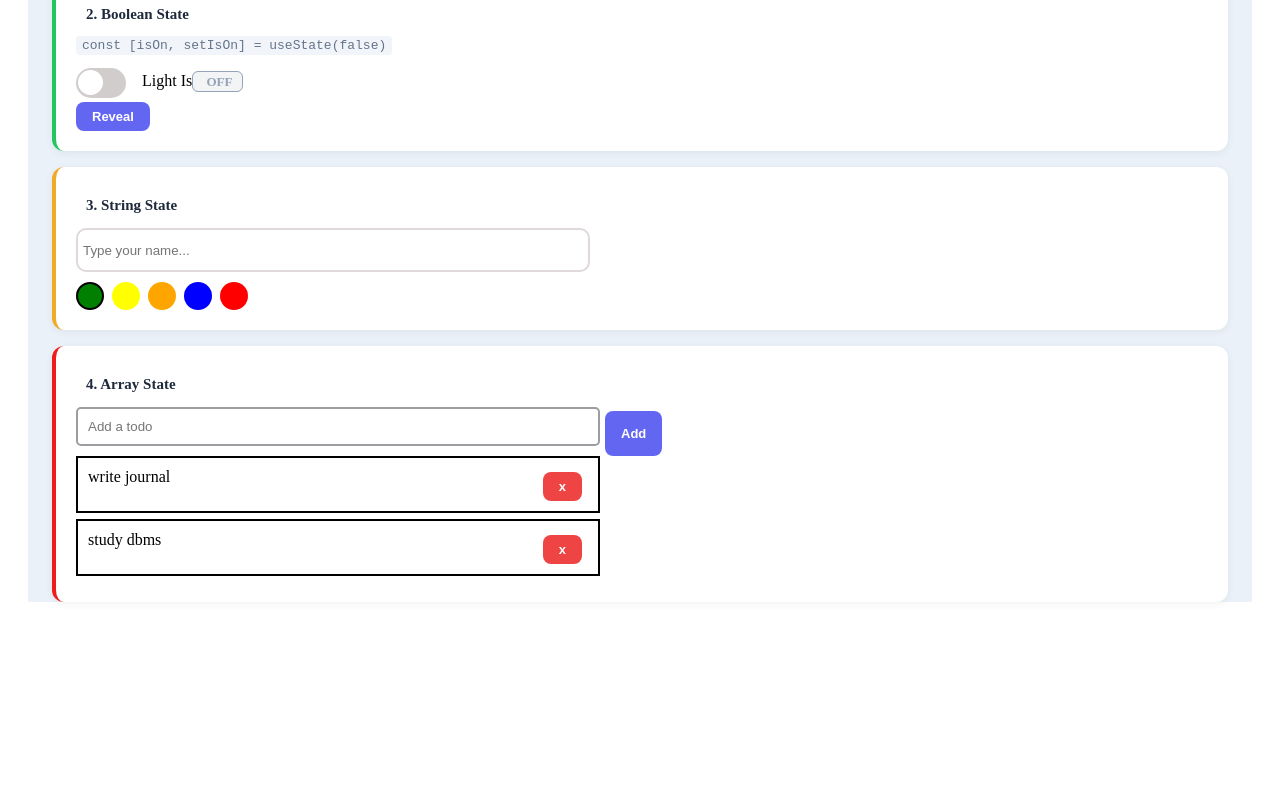
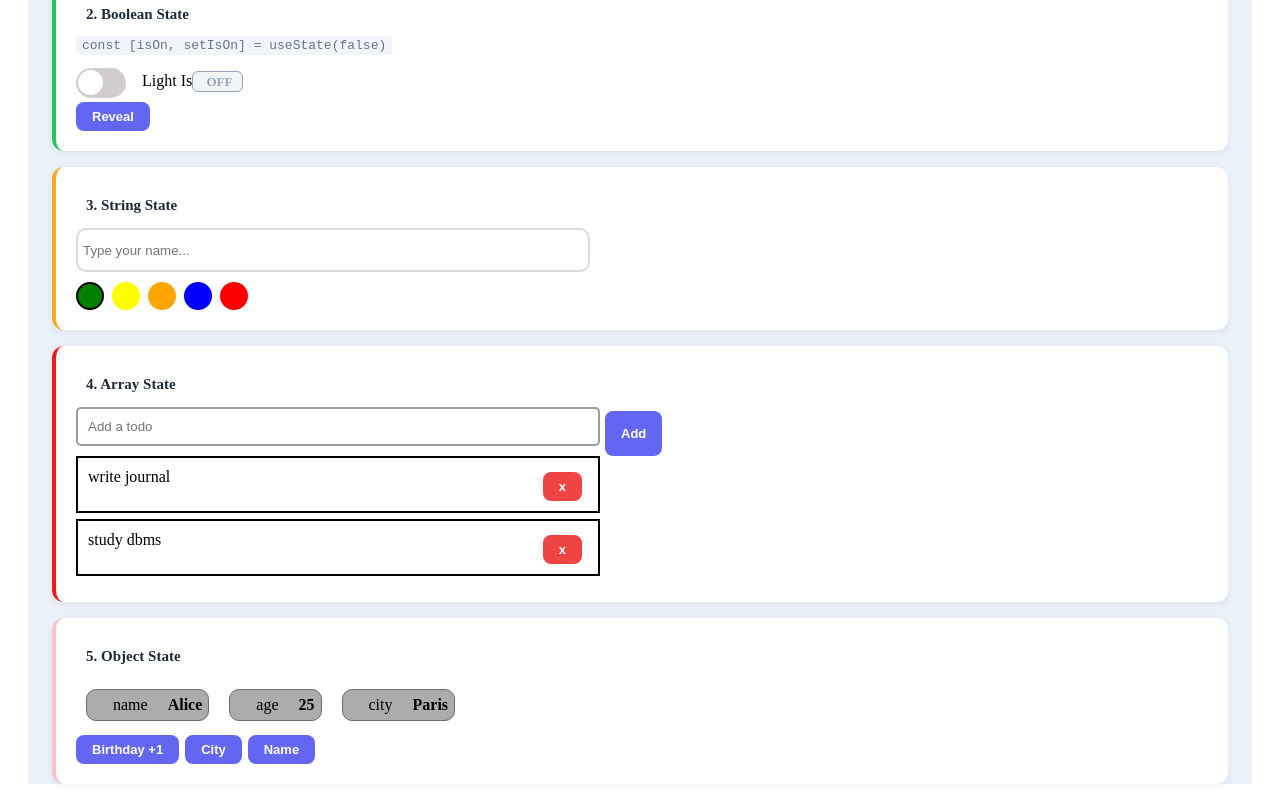
Before and after one commit to babisha-dev/reactjs-projects, a React (Vite) app: page / in a window 1280 px wide. Shown: the part 308-1108 px from the top of the page. Before the commit the page ends 926 px from the top, so only its background shows below. Built offline with nearby package versions, Linux system fonts and the light colour scheme.

Commit message:
Added object state component

```diff
--- a/src/App.jsx
+++ b/src/App.jsx
@@ -124,6 +124,31 @@ function ArrayState(){
     )
 
     }
+
+    function  ObjectState(){
+           const [user, setuser] =useState({name:"Alice", age: 25, city:"Paris"});
+           function updatefield(field,val){
+            setuser(prev=> ({...prev,[field]:val}));
+           }
+           return (
+            <div>
+            <div style={{display:"flex"}}>
+                {Object.entries(user).map(([key,val])=>(
+                    <div key={key} style={{border:"1px solid #6d6a6a",borderRadius:10, backgroundColor:"#aeabab", padding:6, margin:10}}>
+                        <span style={{padding:10,margin:10}}>{key}</span>
+                        <strong>{val}</strong>
+                    </div>
+                )
+                )}
+            </div>
+            <div>
+<Btn onClick={()=>updatefield("age", user.age+1)} >Birthday +1</Btn>
+<Btn onClick={()=>updatefield("city", user.city=="paris" ? "Tokyo" :"paris")} >City</Btn>
+<Btn onClick={()=>updatefield("name", user.name =="Alice" ? "Bob" :"Alice")} >{"Name"}</Btn>
+            </div>
+            </div>
+           )
+    }
 export default function App(){
     return <div style={{minHeight:"100vh", paddingRight:20,paddingLeft:20, margin:0}}>
     <div style={{backgroundColor: "#e5edf6c7",  minHeight:"100vh"}}>
@@ -143,6 +168,11 @@ export default function App(){
           <ArrayState />
         </Section>
 
+        <Section title="5. Object State" color="pink">
+            <ObjectState />
+            </Section>
+
+
 
 
         </div>
```
